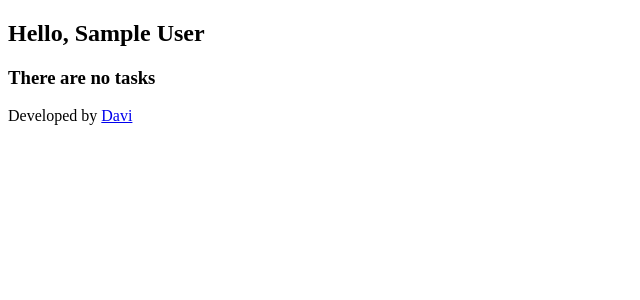
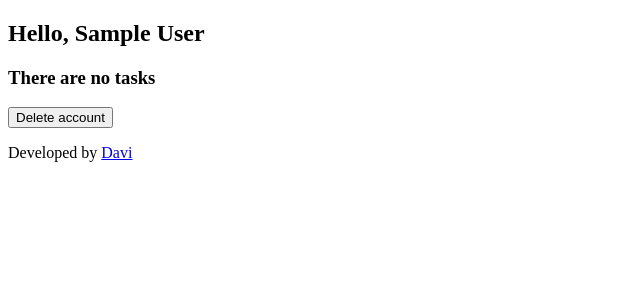
Before and after one commit to Davi-1903/Tasks, a Flask app: page / in a window 1280 px wide. Shown: the part 134-434 px from the top of the page, without its empty margins (0-640 px from the left). Run offline with Flask 3, Linux system fonts and the light colour scheme; the visitor is signed in with stand-in values (Sample User, id 1).

Commit message:
Adicionar opção de deletar conta

```diff
--- a/src/app.py
+++ b/src/app.py
@@ -138,3 +138,14 @@ def reopen_task():
         task.completed = False
         db.session.commit()
     return redirect(url_for('tasks'))
+
+
+@app.route('/delete_account/<int:user_id>', methods=['POST'])
+@login_required
+def delete_account(user_id):
+    if request.method == 'POST':
+        user = User.query.get(user_id)
+        logout_user()
+        db.session.delete(user)
+        db.session.commit()
+    return redirect(url_for('index'))
--- a/src/templates/index.html
+++ b/src/templates/index.html
@@ -27,6 +27,11 @@
                 <h3>There are no tasks</h3>
             {% endif %}
         </section>
+        <section class="dangerous-zone">
+            <form action="{{ url_for('delete_account', user_id=current_user.id) }}" method="POST" onsubmit="return confirm('Are you sure?')">
+                <button type="submit">Delete account</button>
+            </form>
+        </section>
     {% else %}
         <h2>Welcome to the Tasks App</h2>
         <p>This is your one-stop solution for managing tasks efficiently.</p>
```
